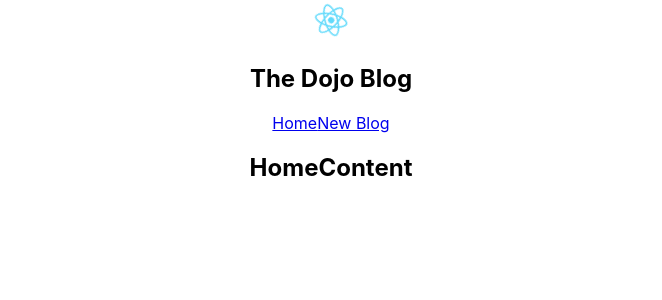
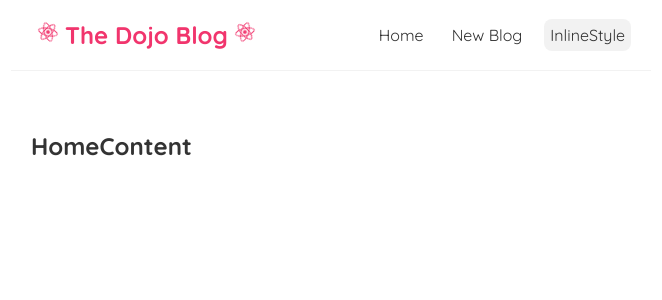
Before and after one commit to HaYaDa/MsReactDojoBlog, a React (Create React App) app: page / in a window 1280 px wide. Shown: the top 300 px of the page, without its empty margins (309-971 px from the left). Built offline with nearby package versions, Linux system fonts and the light colour scheme.

Commit message:
- remove/rename app.css - collect all css in index.css (global stylesheet) - add basic style - first dynamic values(logo) & templates(navbar & home)

```diff
--- a/src/App.js
+++ b/src/App.js
@@ -1,12 +1,12 @@
-import logo from './logo.svg';
-import './App.css';
+// import logo from './logo.svg';
+// import './App.css';
 import Navbar from './components/Navbar';
 import Home from './components/Home';
 
 function App() {
   return (
     <div className="App">
-      <img src={logo} className="App-logo" alt="logo" />
+      {/* <img src={logo} className="App-logo" alt="logo" /> */}
       <Navbar />
       <div className="content">
         <Home />
--- a/src/App.css
+++ b/src/AppOld.css
@@ -3,13 +3,22 @@
 }
 
 .App-logo {
-  height: 5vmin;
+  height: 4vmin;
+  pointer-events: none;
+}
+
+.App-logo2 {
+  height: 4vmin;
   pointer-events: none;
 }
 
 @media (prefers-reduced-motion: no-preference) {
   .App-logo {
     animation: App-logo-spin infinite 4s linear;
+  }
+
+  .App-logo2 {
+    animation: App-logo-spin2 infinite 4s linear;
   }
 }
 
@@ -35,4 +44,16 @@
   to {
     transform: rotate(360deg);
   }
+  to {
+
+  }
 }
+
+@keyframes App-logo-spin2 {
+  from {
+    transform: rotate(0deg);
+  }
+  to {
+    transform: rotate(-360deg);
+  }
+}
--- a/src/components/Navbar.js
+++ b/src/components/Navbar.js
@@ -1,10 +1,24 @@
+import logo from '../logo.svg';
+
 const Navbar = () => {
+    let logoV = <img src={logo} className="App-logo" alt="logo" />;
+    let logoV2 = <img src={logo} className=" App-logo App-logo2" alt="logo" />;
+
     return (
         <nav className="navbar">
-            <h1>The Dojo Blog</h1>
+            <div>
+
+            <h1>{logoV}The Dojo Blog{logoV2}</h1>
+            </div>
+
             <div className="links">
                 <a href="/">Home</a>
                 <a href="/create">New Blog</a>
+                <a href="/" style={{
+                    // color: 'white',
+                    backgroundColor: '#f2f2f2',
+                    borderRadius: "0.5rem"
+                }}>InlineStyle</a>
             </div>
         </nav>
      );
--- a/src/index.css
+++ b/src/index.css
@@ -1,13 +1,102 @@
-body {
+@import url('https://fonts.googleapis.com/css2?family=Quicksand:wght@300;400;500;600;700&display=swap');
+
+/* 1px = 0.0625rem
+/* base styles */
+* {
   margin: 0;
-  font-family: -apple-system, BlinkMacSystemFont, 'Segoe UI', 'Roboto', 'Oxygen',
-    'Ubuntu', 'Cantarell', 'Fira Sans', 'Droid Sans', 'Helvetica Neue',
-    sans-serif;
-  -webkit-font-smoothing: antialiased;
-  -moz-osx-font-smoothing: grayscale;
+  font-family: "Quicksand";
+  color: #333;
 }
 
-code {
-  font-family: source-code-pro, Menlo, Monaco, Consolas, 'Courier New',
-    monospace;
+.navbar {
+  padding: 20px;
+  display: flex;
+  align-items: center;
+  max-width: 37.5rem;
+  margin: 0 auto;
+  border-bottom: 1px solid #f2f2f2;
 }
+
+.navbar h1 {
+  color: #f1356d
+}
+
+.navbar .links {
+  margin-left: auto;
+}
+
+.navbar a {
+  margin-left: 1rem;
+  text-decoration: none;
+  padding: 0.375rem;
+}
+
+.navbar a:hover {
+  color: #f1356d;
+}
+
+.content {
+  max-width: 37.5rem;
+  margin: 40px auto;
+  padding: 1.25rem;
+}
+
+
+
+/* styles from App.css */
+
+.App-logo {
+  height: 3vmin;
+  pointer-events: none;
+}
+
+.App-logo2 {
+  height: 3vmin;
+  pointer-events: none;
+}
+
+@media (prefers-reduced-motion: no-preference) {
+  .App-logo {
+    animation: App-logo-spin infinite 4s linear;
+  }
+
+  .App-logo2 {
+    animation: App-logo-spin2 infinite 4s linear;
+  }
+}
+
+.App-header {
+  background-color: #282c34;
+  min-height: 100vh;
+  display: flex;
+  flex-direction: column;
+  align-items: center;
+  justify-content: center;
+  font-size: calc(10px + 2vmin);
+  color: white;
+}
+
+.App-link {
+  color: #61dafb;
+}
+
+@keyframes App-logo-spin {
+  from {
+    transform: rotate(0deg);
+  }
+  to {
+    transform: rotate(360deg);
+  }
+  to {
+
+  }
+}
+
+@keyframes App-logo-spin2 {
+  from {
+    transform: rotate(0deg);
+  }
+  to {
+    transform: rotate(-360deg);
+  }
+}
```
Also changed, not shown: src/logo.svg.
